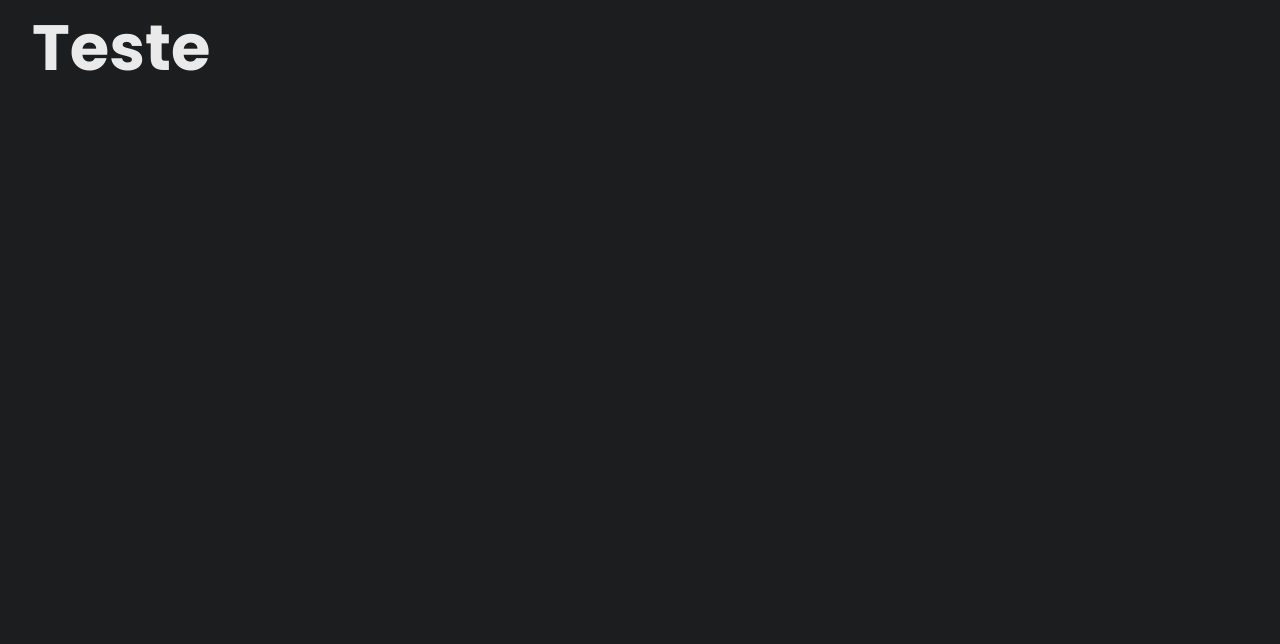
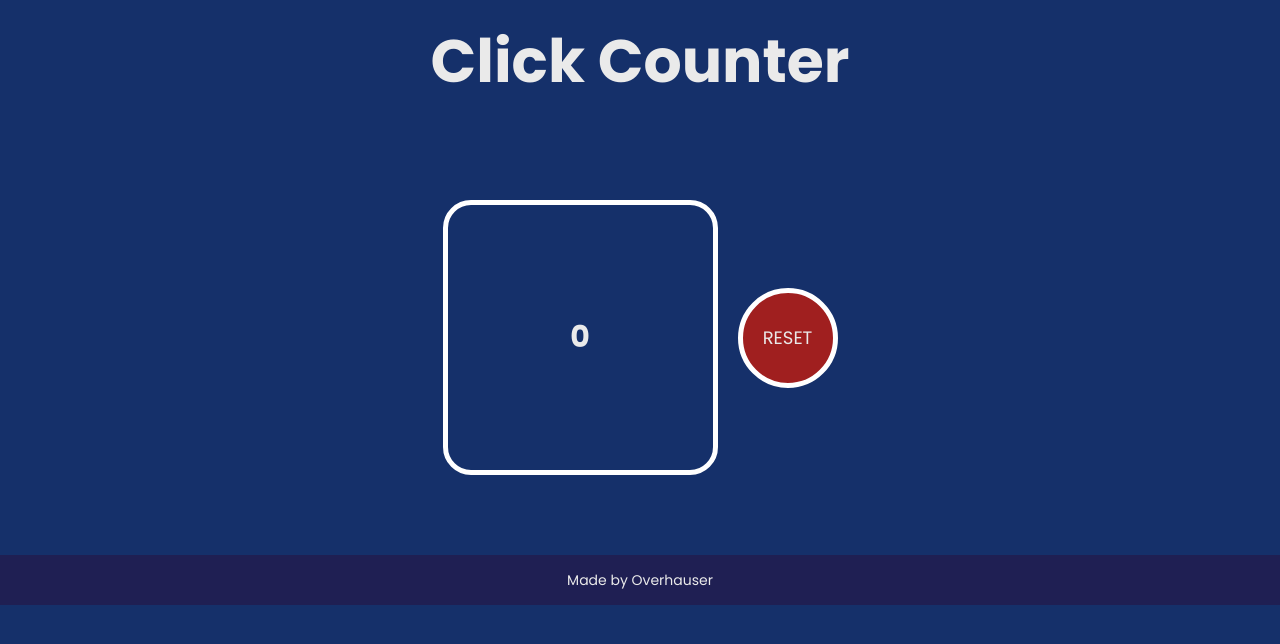
Before and after one commit to guifreschi/conta_click, a plain HTML site: page index.html in a window 1280 px wide. Drawn offline with Linux system fonts and the light colour scheme.

Commit message:
Adiciona clickcount e reset, atualiza estilos

```diff
--- a/index.html
+++ b/index.html
@@ -11,7 +11,15 @@
 </head>
 <body>
   <div class="container">
-    <h1>Teste</h1>
+    <h1>Click Counter</h1>
+    <div id="clickcount">
+      <p>0</p>
+      <p>RESET</p>
+    </div>
+
   </div>
+  <footer>
+    <p>Made by Overhauser</p>
+  </footer>
 </body>
 </html>
--- a/styles/global.css
+++ b/styles/global.css
@@ -5,13 +5,17 @@
 }
 
 :root {
-  --bg-color: rgb(28, 29, 31);
+  --bg-color: rgb(21, 48, 106);
+  --bg-footer: rgb(31, 31, 83);
+  --bg-color-secondary: rgb(15, 33, 72);
 
+  --border-color: rgb(156, 155, 166);
   --text-color: rgb(234, 234, 234);
 
   --font-family: "Poppins", sans-serif;
-  --text-lg: bold 32px var(--font-family);
-
+  --text-lg: bold 30px var(--font-family);
+  --text-md: 18px var(--font-family);
+  --text-sm: 14px var(--font-family);
 }
 
 .container {
--- a/styles/index.css
+++ b/styles/index.css
@@ -1 +1,2 @@
 @import url(global.css);
+@import url(main.css);
--- /dev/null
+++ b/styles/main.css
@@ -0,0 +1,60 @@
+h1 {
+  margin-top: 16px;
+  text-align: center;
+}
+
+#clickcount {
+  margin-top: 94px;
+  display: flex;
+  justify-content: center;
+  align-items: center;
+  margin-bottom: 80px;
+}
+
+#clickcount p:nth-child(1) {
+  border: 5px solid white;
+  border-radius: 28px;
+  width: 275px;
+  height: 275px;
+  display: flex;
+  justify-content: center;
+  align-items: center;
+  transition: 0.5s;
+}
+
+#clickcount p:hover {
+  background-color: var(--bg-color-secondary);
+}
+
+#clickcount p:nth-child(2) {
+  border: 5px solid white;
+  font: var(--text-md);
+  border-radius: 50%;
+  background-color: rgb(160, 31, 31);
+  margin-left: 20px;
+  width: 100px;
+  height: 100px;
+  display: flex;
+  justify-content: center;
+  align-items: center;
+  transition: 0.5s;
+}
+
+#clickcount p:nth-child(2):hover {
+  background-color: rgb(95, 17, 17);
+}
+
+footer {
+  background-color: var(--bg-footer);
+  max-width: 1300px;
+  margin-inline: auto;
+  height: 50px;
+  display: flex;
+  justify-content: center;
+  align-items: center;
+}
+
+footer p {
+  font: var(--text-sm);
+  text-align: center;
+}
```
